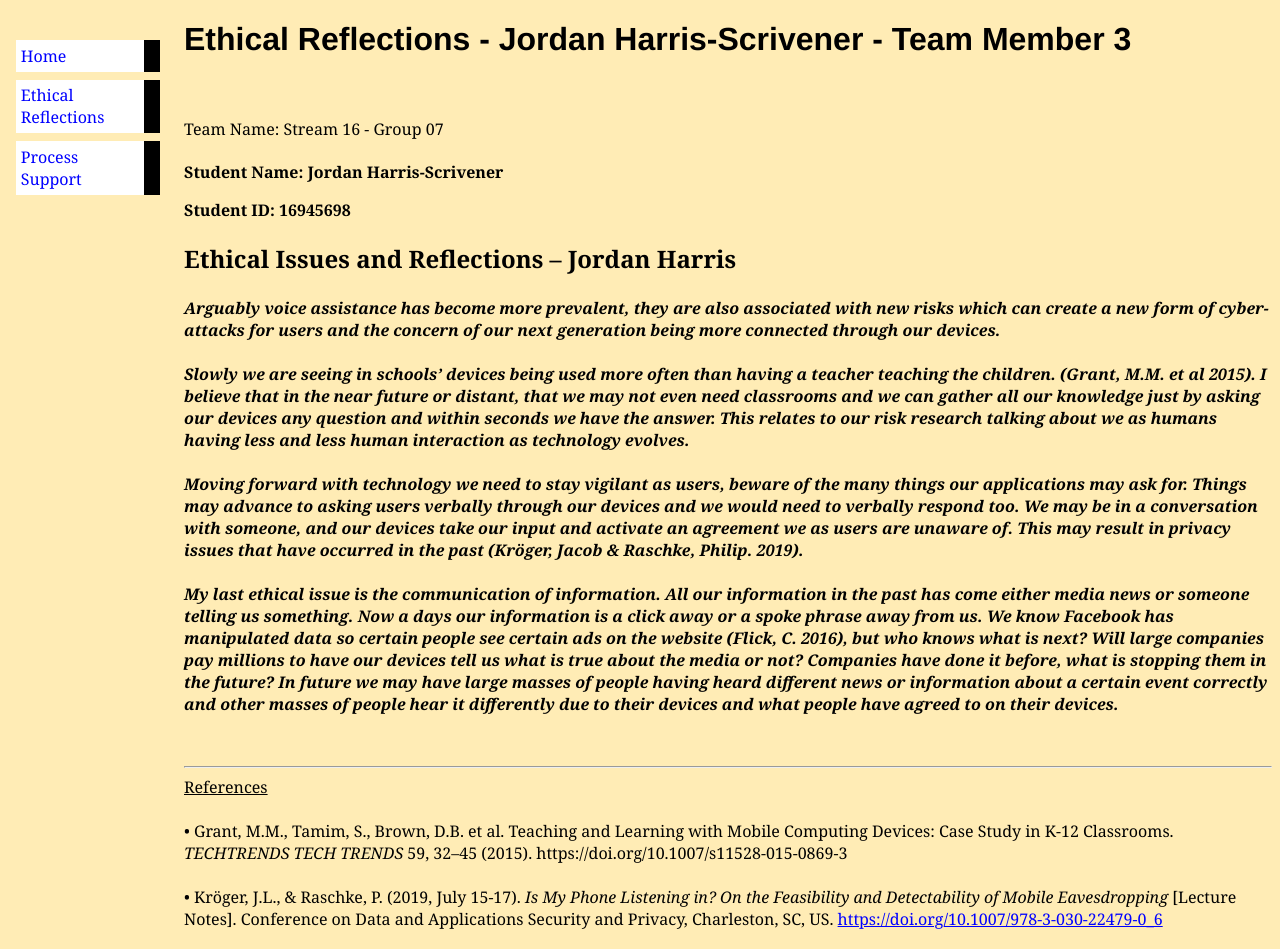
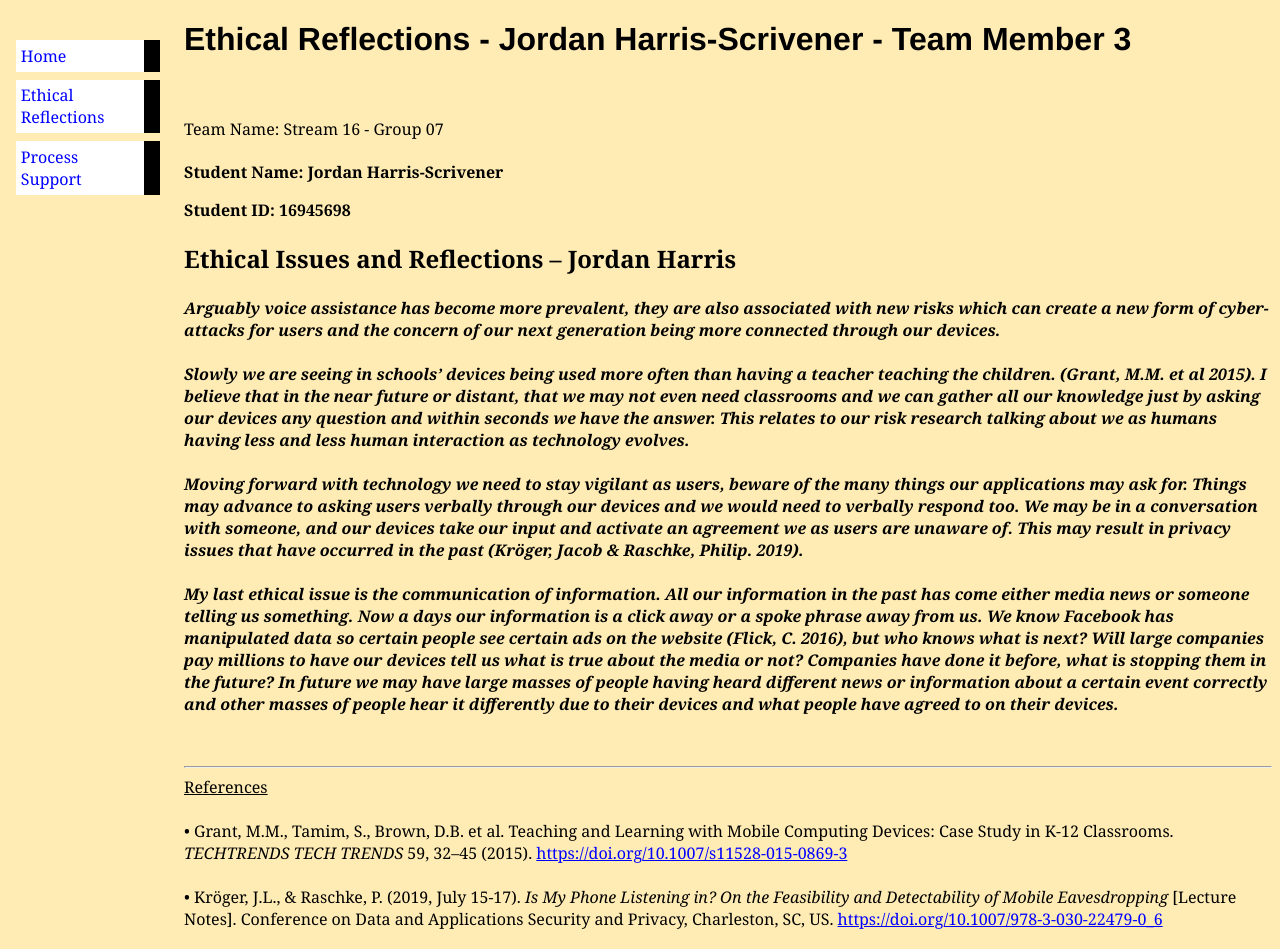
Before and after one commit to NZFoxy/NZFoxy.github.io, a plain HTML site: page misc/team3.html in a window 1280 px wide. Shown: the top 949 px of the page. Drawn offline with Linux system fonts and the light colour scheme.

Commit message:
Update team3.html

```diff
--- a/misc/team3.html
+++ b/misc/team3.html
@@ -36,7 +36,7 @@ My last ethical issue is the communication of information. All our information i
 
 <hr>
 <u>References</u><br><br>
-• Grant, M.M., Tamim, S., Brown, D.B. et al. Teaching and Learning with Mobile Computing Devices: Case Study in K-12 Classrooms. <i>TECHTRENDS TECH TRENDS</i> 59, 32–45 (2015). <a href="https://doi.org/10.1007/s11528-015-0869-3"></a>https://doi.org/10.1007/s11528-015-0869-3<br><br>
+• Grant, M.M., Tamim, S., Brown, D.B. et al. Teaching and Learning with Mobile Computing Devices: Case Study in K-12 Classrooms. <i>TECHTRENDS TECH TRENDS</i> 59, 32–45 (2015). <a href="https://doi.org/10.1007/s11528-015-0869-3">https://doi.org/10.1007/s11528-015-0869-3</a><br><br>
 
 • Kröger, J.L., & Raschke, P. (2019, July 15-17). <i>Is My Phone Listening in? On the Feasibility and Detectability of Mobile Eavesdropping</i> [Lecture Notes]. Conference on Data and Applications Security and Privacy, Charleston, SC, US. <a href="https://doi.org/10.1007/978-3-030-22479-0_6">https://doi.org/10.1007/978-3-030-22479-0_6</a>
 <br><br>
```
